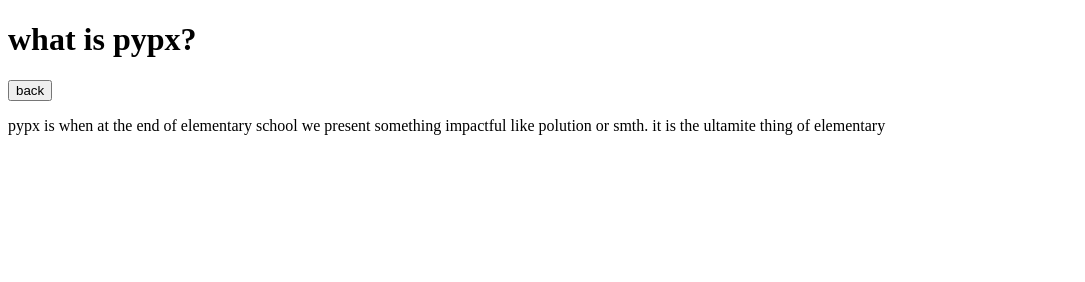
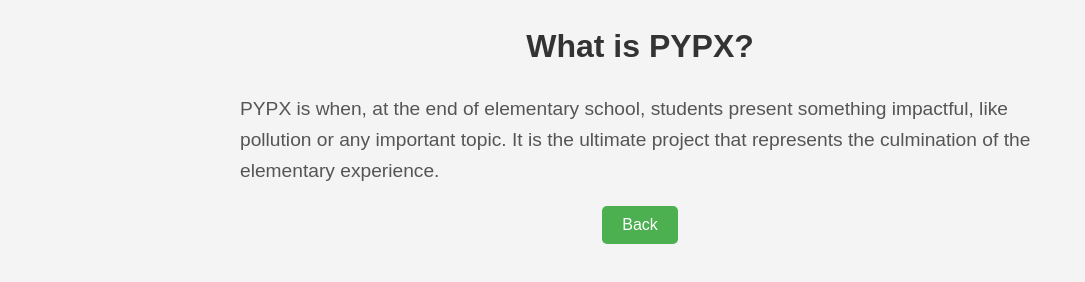
Before and after one commit to ranayavuz/our-pypx, a plain HTML site: page info.html in a window 1280 px wide. Shown: the whole page, without its empty margins (0-1085 px from the left). Drawn offline with Linux system fonts and the light colour scheme.

Commit message:
Update info.html

```diff
--- a/info.html
+++ b/info.html
@@ -1,10 +1,57 @@
 <!doctype html>
-<html>
-  <h1>what is pypx?</h1>
+<html lang="en">
+  <head>
+    <meta charset="UTF-8">
+    <meta name="viewport" content="width=device-width, initial-scale=1.0">
+    <title>What is PYPX?</title>
+    <style>
+      body {
+        font-family: Arial, sans-serif;
+        line-height: 1.6;
+        margin: 20px;
+        background-color: #f4f4f4;
+      }
+      h1 {
+        text-align: center;
+        color: #333;
+      }
+      p {
+        font-size: 1.2em;
+        color: #555;
+        max-width: 800px;
+        margin: 0 auto;
+      }
+      .form-container {
+        text-align: center;
+        margin-top: 20px;
+      }
+      input[type="submit"] {
+        padding: 10px 20px;
+        font-size: 1em;
+        cursor: pointer;
+        background-color: #4CAF50;
+        color: white;
+        border: none;
+        border-radius: 5px;
+      }
+      input[type="submit"]:hover {
+        background-color: #45a049;
+      }
+    </style>
+  </head>
+  <body>
+
+    <h1>What is PYPX?</h1>
+
+    <p>
+      PYPX is when, at the end of elementary school, students present something impactful, like pollution or any important topic. It is the ultimate project that represents the culmination of the elementary experience.
+    </p>
+
+    <div class="form-container">
       <form action="index.html">
-<input type="submit" value="back">
-</form>
-  <p>
-    pypx is when at the end of elementary school we present something impactful like polution or smth. it is the ultamite thing of elementary
-  </p>
+        <input type="submit" value="Back">
+      </form>
+    </div>
+<!--thanks chatgpt-->
+  </body>
 </html>
```
